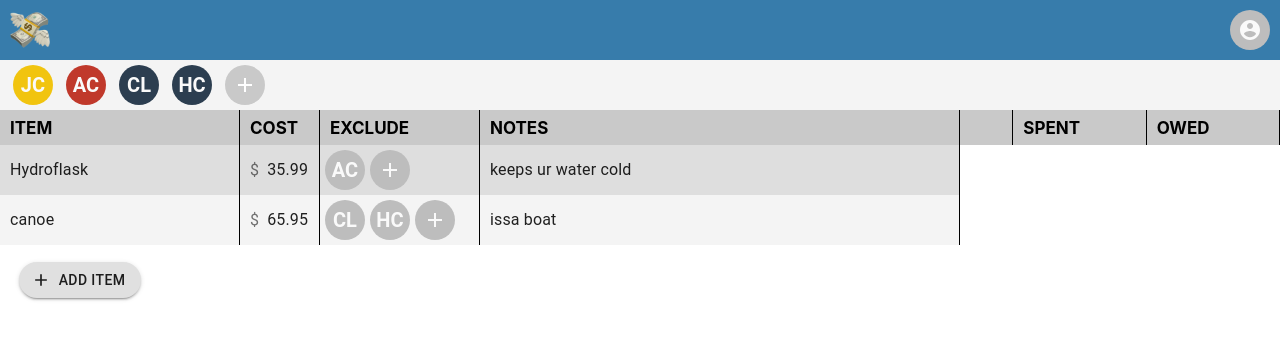
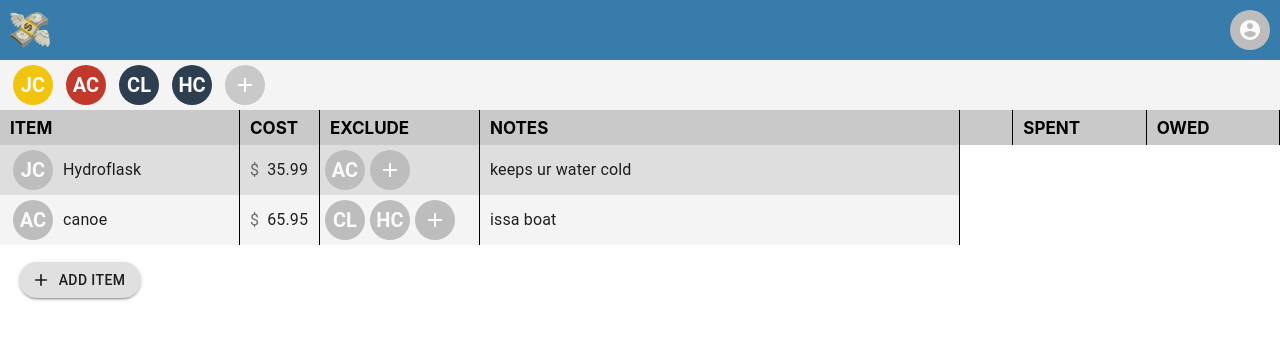
Before and after one commit to jonathanchen7/splitthecost, a React (Create React App) app: page / in a window 1280 px wide. Shown: the top 340 px of the page. Built offline with nearby package versions, Linux system fonts and the light colour scheme.

Commit message:
added created by

```diff
--- a/src/components/entries/EntryRow.tsx
+++ b/src/components/entries/EntryRow.tsx
@@ -47,6 +47,10 @@ export const EntryRow: React.FC<Props> = ({ entry }) => {
         item
         xs={3}
       >
+        <Avatar className='avatar'>
+          {entry.createdBy.firstName.charAt(0).toLocaleUpperCase()}
+          {entry.createdBy.lastName.charAt(0).toLocaleUpperCase()}
+        </Avatar>
         <Input
           className='entryItem'
           disableUnderline={true}
--- a/src/main.css
+++ b/src/main.css
@@ -91,11 +91,15 @@ input::-webkit-inner-spin-button {
 }
 
 .entryGridDiv {
-  width: 75%;
+  -webkit-box-flex: 6;
+      -ms-flex: 6;
+          flex: 6;
 }
 
 .sidebarDiv {
-  width: 25%;
+  -webkit-box-flex: 2;
+      -ms-flex: 2;
+          flex: 2;
 }
 
 .oddId {
@@ -131,6 +135,16 @@ input::-webkit-inner-spin-button {
   -webkit-box-align: center;
       -ms-flex-align: center;
           align-items: center;
+  -webkit-transition: all 0.5s;
+  transition: all 0.5s;
+}
+
+.entryItemContainer:hover {
+  background: rgba(41, 128, 185, 0.5);
+}
+
+.entryItemContainer:focus-within {
+  background: rgba(41, 128, 185, 0.5);
 }
 
 .entryHeaderItemContainer {
@@ -164,12 +178,17 @@ input::-webkit-inner-spin-button {
   cursor: pointer;
 }
 
-.entryItem:hover {
-  background: rgba(41, 128, 185, 0.5);
+.entryDiv {
+  display: -webkit-box;
+  display: -ms-flexbox;
+  display: flex;
+  -webkit-box-align: center;
+      -ms-flex-align: center;
+          align-items: center;
 }
 
-.entryItem:focus-within {
-  background-color: rgba(41, 128, 185, 0.5);
+.entryDiv:hover {
+  background: rgba(41, 128, 185, 0.5);
 }
 
 .addItemContainer {
--- a/src/main.scss
+++ b/src/main.scss
@@ -92,11 +92,11 @@ input::-webkit-inner-spin-button {
 // ---------------- ENTRY GRID ----------------
 
 .entryGridDiv {
-  width: 75%;
+  flex: 6;
 }
 
 .sidebarDiv {
-  width: 25%;
+  flex: 2;
 }
 
 .oddId {
@@ -126,6 +126,15 @@ $entryHeight: 50px;
   border-right: 1px solid black;
   display: inline-flex;
   align-items: center;
+  transition: all 0.5s;
+
+  &:hover {
+    background: rgba(41, 128, 185, 0.5);
+  }
+
+  &:focus-within {
+    background: rgba(41, 128, 185, 0.5);
+  }
 }
 
 .entryHeaderItemContainer {
@@ -153,12 +162,13 @@ $entryHeight: 50px;
   }
 }
 
-.entryItem:hover {
-  background: rgba(41, 128, 185, 0.5);
-}
+.entryDiv {
+  display: flex;
+  align-items: center;
 
-.entryItem:focus-within {
-  background-color: rgba(41, 128, 185, 0.5);
+  &:hover {
+    background: rgba(41, 128, 185, 0.5);
+  }
 }
 
 .addItemContainer {
```
Also changed, not shown: 1 other file (tests, documents, lock files or other folders).
